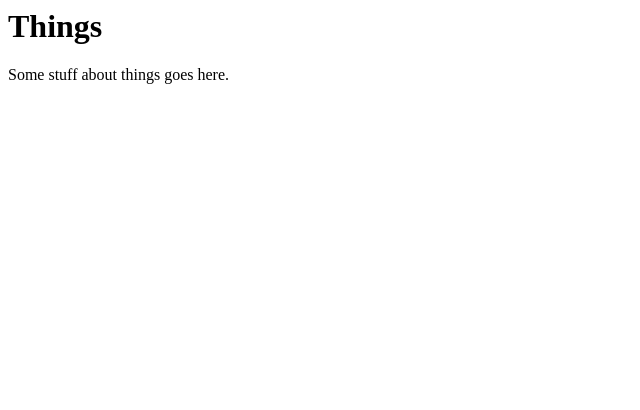
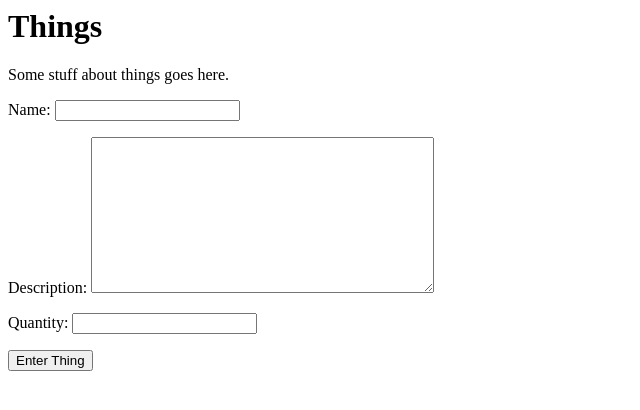
Before and after one commit to KCL-SEG/things-2-Zehra297, a Django app: template things/templates/home.html in a window 1280 px wide. Shown: the top 410 px of the page, without its empty margins (0-640 px from the left). Run offline with Django 3.2, Linux system fonts and the light colour scheme; the template is opened without the code that fills it: values that come from a table or form of the project are taken from there, others are empty.

Commit message:
Add Thing Form

```diff
--- a/things/forms.py
+++ b/things/forms.py
@@ -1,3 +1,15 @@
 """Forms of the project."""
+from django import forms
+from .models import Thing
 
 # Create your forms here.
+
+class ThingForm(forms.ModelForm):
+    """The Ting Form"""
+    class Meta:
+        model = Thing
+        fields = ['name', 'description', 'quantity']
+        widgets = {
+            'description': forms.Textarea(),
+            'quantity': forms.NumberInput()
+        }
--- a/things/templates/home.html
+++ b/things/templates/home.html
@@ -7,5 +7,10 @@
     Things
   </h1>
   <p>Some stuff about things goes here.</p>
+  <form action="{%url 'home'%}" method="post">
+    {%csrf_token%}
+    {{form.as_p}}
+    <input type="submit" value="Enter Thing">
+  </form>
 </body>
 </html>
```
Also changed, not shown: things/views.py (+7 -0 lines).
